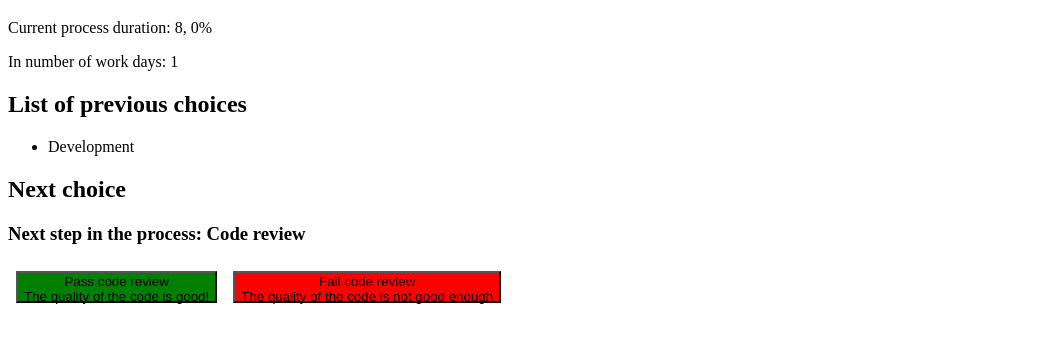
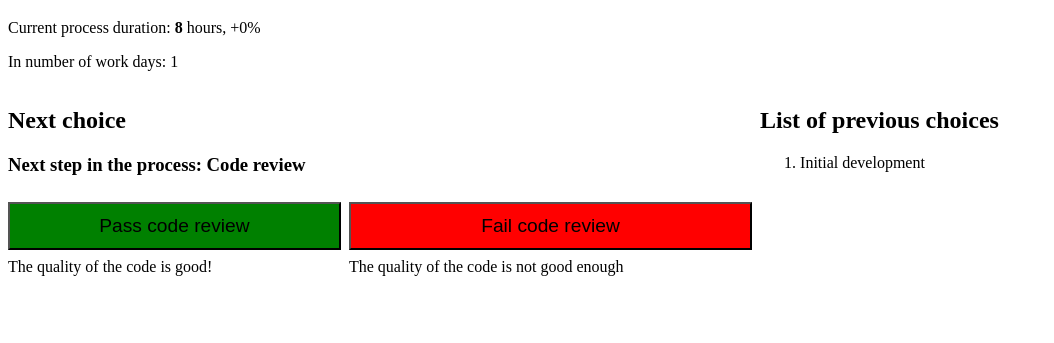
Before and after one commit to jeremyfourna/dev-process, a plain HTML site: page index.html in a window 1280 px wide. Both pictures are taken after a click on the button "Validate your choice". Shown: the part 61-404 px from the top of the page, without its empty margins (0-1054 px from the left). Drawn offline with nearby package versions, Linux system fonts and the light colour scheme.

Commit message:
Version that works

```diff
--- a/index.css
+++ b/index.css
@@ -3,14 +3,63 @@
 }
 
 button {
-    height: 2rem;
-    margin: 0.5rem;
+    height: 3rem;
+    margin: 0.5rem 0.5rem 0.5rem 0;
+    padding: 0.5rem;
+    font-size: larger;
 }
 
 button.success {
     background-color: green;
+    grid-column: 1 / 2;
+    grid-row: 1 / 2;
 }
 
 button.danger {
     background-color: red;
+    grid-column: 2 / 3;
+    grid-row: 1 / 2;
 }
+
+.container {
+    display: grid;
+    grid-template-columns: auto auto;
+    grid-template-rows: auto;
+}
+
+.container-button {
+    display: grid;
+    grid-template-columns: auto auto;
+    grid-template-rows: auto auto;
+}
+
+.next-choice {
+    grid-column: 1 / 2;
+    grid-row: 1 / 2;
+}
+
+.previous-choices {
+    grid-column: 2 / 3;
+    grid-row: 1 / 2;
+}
+
+.form-input>label,
+.form-input>input {
+    display: block;
+}
+
+input {
+    height: 2rem;
+    width: 20rem;
+    font-size: larger;
+}
+
+.success-description {
+    grid-column: 1 / 2;
+    grid-row: 2 / 3;
+}
+
+.danger-description {
+    grid-column: 2 / 3;
+    grid-row: 2 / 3;
+}
--- a/index.js
+++ b/index.js
@@ -21,14 +21,14 @@ const NOTHING = 'NOTHING';
 const devProcess = {
     firstDev: {
         id: 'first-dev',
-        name: 'Development',
+        name: 'Initial development',
         behaviour: ASK_DURATION,
         type: TYPE_DEV,
         nextStep: 'codeReview'
     },
     dev: {
         id: 'dev',
-        name: 'Work again on the code',
+        name: 'More work on the code',
         type: TYPE_DEV,
         behaviour: FRACTION_TIME,
         fraction: 0.20,
@@ -364,7 +364,7 @@ function choiceView(choice) {
     const p = R.prop(R.__, choice);
 
     return `<h3>Next step in the process: ${p('name')}</h3>
-            ${template(selectAnswerView, p('choices'))}`;
+            <div class="container-button">${template(selectAnswerView, p('choices'))}</div>`;
 }
 
 function selectAnswerView(answer) {
@@ -382,8 +382,9 @@ function selectAnswerView(answer) {
                 data-target="${p('target')}"
                 data-function-identifier="${p('type')}"
                 >
-                ${p('title')}<br>${p('description')}
-            </button>`;
+                ${p('title')}
+            </button>
+            <div class="${p('className')}-description">${p('description')}</div>`;
 }
 
 // selectedAnwser :: DOM event -> void
@@ -435,15 +436,17 @@ function wholeDevProcess(devProcess) {
 
     log(devProcess);
 
-    return `<p>Current process duration: ${currentProcess.duration()}, ${currentProcess.durationAgainstBaseDuration()}%</p>
+    return `<p>Current process duration: <b>${currentProcess.duration()}</b> hours, +${currentProcess.durationAgainstBaseDuration()}%</p>
             <p>In number of work days: ${cleanNumber(currentProcess.duration()/8)}</p>
-            <div class="previous-choices">
-                <h2>List of previous choices</h2>
-                <div><ul>${template(previousChoicesView, p('previousChoices'))}</ul></div>
-            </div>
-            <div class="next-choice">
-                <h2>Next choice</h2>
-                <div>${template(nextChoiceView, [p('nextChoice')])}</div>
+            <div class="container">
+                <div class="next-choice">
+                    <h2>Next choice</h2>
+                    <div>${template(nextChoiceView, [p('nextChoice')])}</div>
+                </div>
+                <div class="previous-choices">
+                    <h2>List of previous choices</h2>
+                    <div><ol>${template(previousChoicesView, p('previousChoices'))}</ol></div>
+                </div>
             </div>`;
 }
 
```
